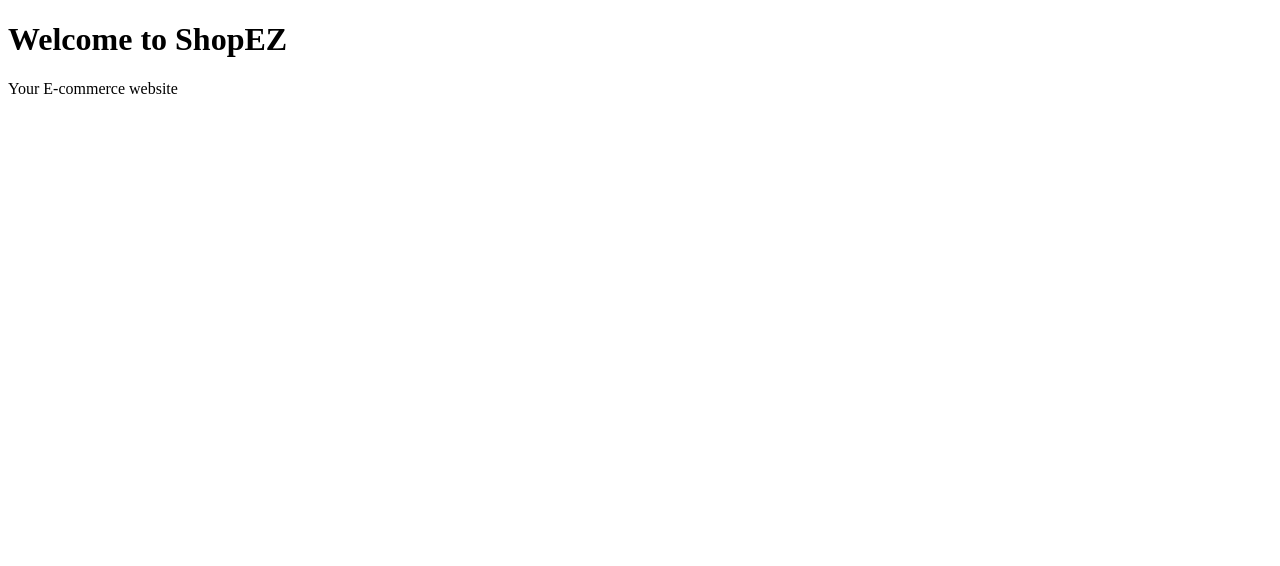
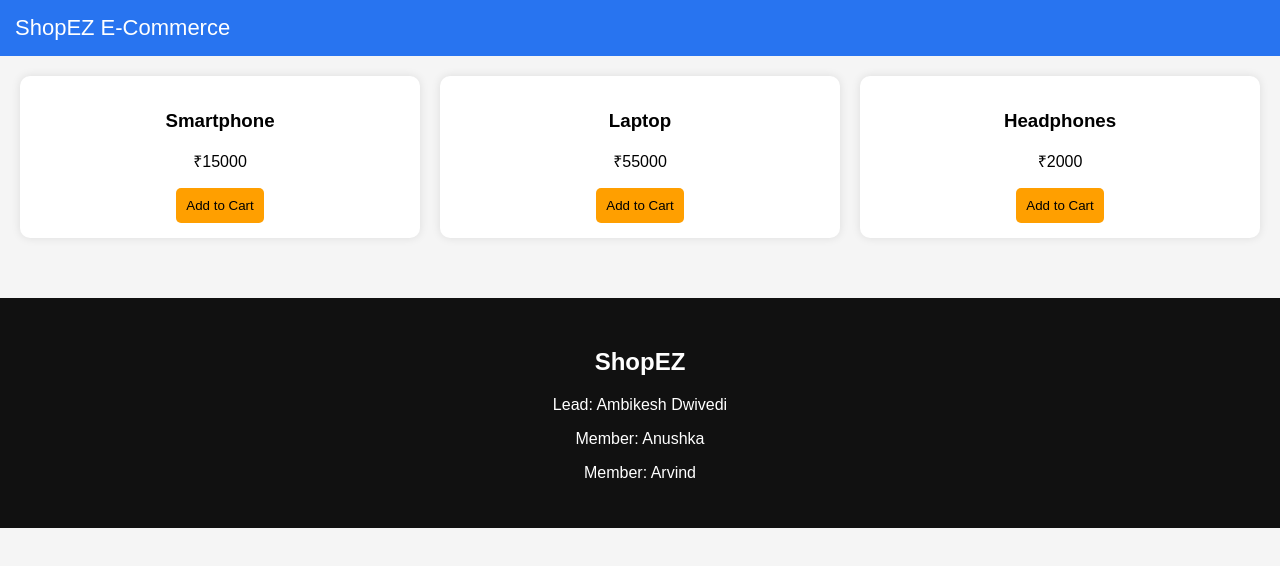
Before and after one commit to ambikesh587036/-shopEZ--mern-project, a plain HTML site: page frontend/index.html in a window 1280 px wide. Drawn offline with Linux system fonts and the light colour scheme.

Commit message:
Update index.html

```diff
--- a/frontend/index.html
+++ b/frontend/index.html
@@ -1,13 +1,100 @@
 <!DOCTYPE html>
 <html>
+
 <head>
+
 <title>ShopEZ</title>
+
+<style>
+
+body{
+font-family:Arial;
+margin:0;
+background:#f5f5f5;
+}
+
+header{
+background:#2874f0;
+color:white;
+padding:15px;
+font-size:22px;
+}
+
+.products{
+display:grid;
+grid-template-columns:repeat(3,1fr);
+gap:20px;
+padding:20px;
+}
+
+.card{
+background:white;
+padding:15px;
+border-radius:10px;
+box-shadow:0 0 10px rgba(0,0,0,0.1);
+text-align:center;
+}
+
+button{
+background:#ff9f00;
+border:none;
+padding:10px;
+cursor:pointer;
+border-radius:5px;
+}
+
+footer{
+background:#111;
+color:white;
+text-align:center;
+padding:30px;
+margin-top:40px;
+}
+
+</style>
+
 </head>
 
 <body>
 
-<h1>Welcome to ShopEZ</h1>
-<p>Your E-commerce website</p>
+<header>
+
+ShopEZ E-Commerce
+
+</header>
+
+<div class="products">
+
+<div class="card">
+<h3>Smartphone</h3>
+<p>₹15000</p>
+<button>Add to Cart</button>
+</div>
+
+<div class="card">
+<h3>Laptop</h3>
+<p>₹55000</p>
+<button>Add to Cart</button>
+</div>
+
+<div class="card">
+<h3>Headphones</h3>
+<p>₹2000</p>
+<button>Add to Cart</button>
+</div>
+
+</div>
+
+<footer>
+
+<h2>ShopEZ</h2>
+
+<p>Lead: Ambikesh Dwivedi</p>
+<p>Member: Anushka</p>
+<p>Member: Arvind</p>
+
+</footer>
 
 </body>
-</html>
+
+  </html>
```
